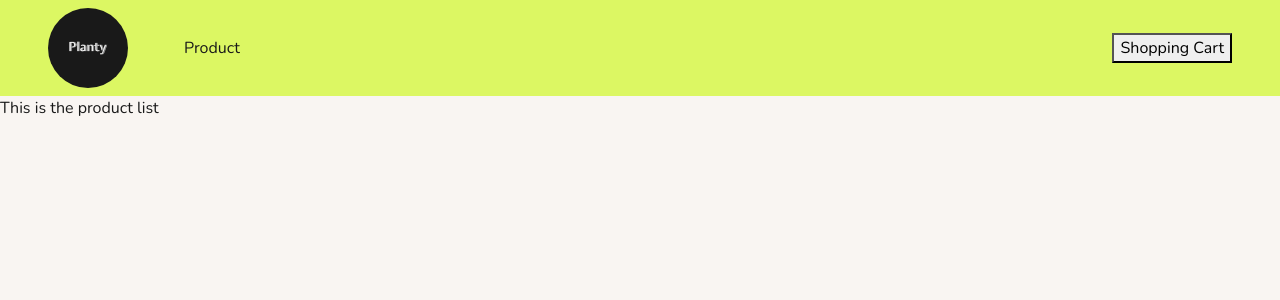
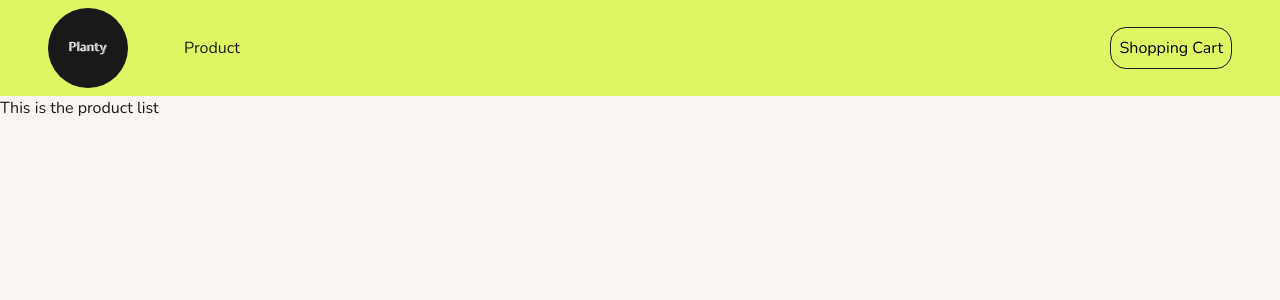
Before and after one commit to chuyunhuang/planty, a React (Create React App) app: page / in a window 1280 px wide. Shown: the top 300 px of the page. Built offline with nearby package versions, Linux system fonts and the light colour scheme.

Commit message:
added styled components for the navbar

```diff
--- a/src/Components/NavBar/NavBar.js
+++ b/src/Components/NavBar/NavBar.js
@@ -2,12 +2,13 @@
 import { Link } from 'react-router-dom';
 import logo from '../../Images/logo.png'
 import './NavBar.css';
+import styled from 'styled-components';
 
 export default class Navbar extends Component {
 
   render() {
     return (
-      <nav className="navbar navbar-expand-sm navbar-dark px-sm-5" style={{ backgroundColor: "#DCF763" }}>
+      <NavWrapper className="navbar navbar-expand-sm navbar-dark px-sm-5">
         <Link to="/">
           <img src={logo} style={{ width: "80px", backgroundColor: "#191919", borderRadius: "50%" }} />
         </Link>
@@ -19,12 +20,26 @@
           </li>
         </ul>
         <Link to="/cart" className="ml-auto">
-          <button>
+          <ButtonContainer>
             Shopping Cart
-          </button>
+          </ButtonContainer>
         </Link>
-      </nav>
+      </NavWrapper>
     )
   }
 
 }
+
+const ButtonContainer = styled.button`
+  background: transparent;
+  border: 1px solid var(--mainDark);
+  border-radius: 1rem;
+  padding: 0.5rem;
+  cursor: pointer;
+  &:hover{
+    background: var(--mainDark);
+    color: var(--mainWhite);
+  }
+`
+const NavWrapper = styled.nav`
+background: var(--mainYellow) `
```
